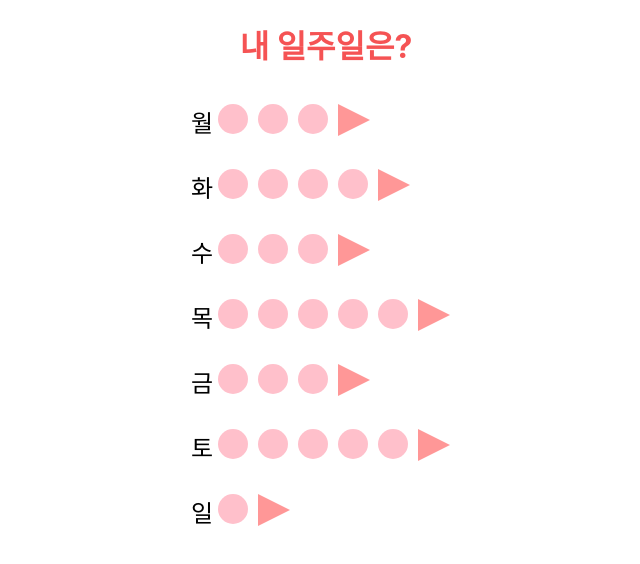
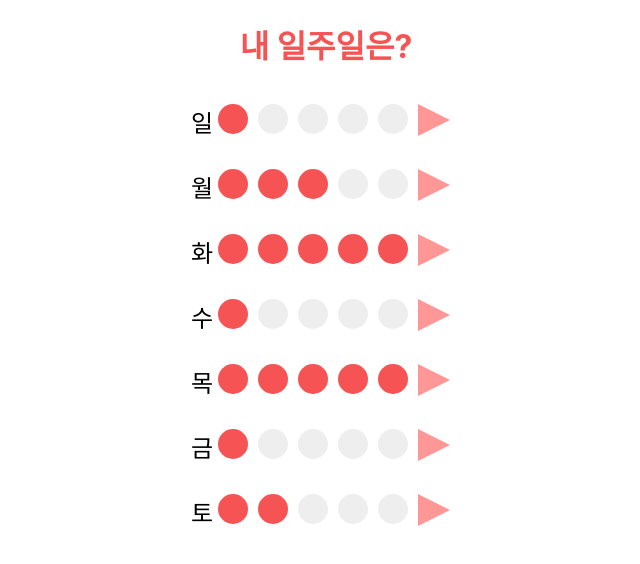
Before and after one commit to isabel-noh/weekly_score, a React (Create React App) app: page / in a window 1280 px wide. Shown: the top 564 px of the page, without its empty margins (314-954 px from the left). Built offline with nearby package versions, Linux system fonts and the light colour scheme.

Commit message:
Update WeeklyScore.js
랜덤 숫자 받아서 해당 회수만큼 원 색칠하기

```diff
--- a/src/WeeklyScore.js
+++ b/src/WeeklyScore.js
@@ -4,13 +4,13 @@ import styled from 'styled-components'
 import { Link } from 'react-router-dom';
 
 const WeeklyScore = (props) => {
-    const [scoreM, setScoreM] = React.useState(0);  //초기화 score 값 5 // useState : 함수형 컴포넌트
-    const [scoreT, setScoreT] = React.useState(0);
-    const [scoreW, setScoreW] = React.useState(0);
-    const [scoreTH, setScoreTH] = React.useState(0);
-    const [scoreF, setScoreF] = React.useState(0);
-    const [scoreSAT, setScoreSAT] = React.useState(0);
-    const [scoreS, setScoreS] = React.useState(0);
+    // const [scoreM, setScoreM] = React.useState(0);  //초기화 score 값 5 // useState : 함수형 컴포넌트
+    // const [scoreT, setScoreT] = React.useState(0);
+    // const [scoreW, setScoreW] = React.useState(0);
+    // const [scoreTH, setScoreTH] = React.useState(0);
+    // const [scoreF, setScoreF] = React.useState(0);
+    // const [scoreSAT, setScoreSAT] = React.useState(0);
+    // const [scoreS, setScoreS] = React.useState(0);
 
     const day_text_dict = {
         0: "일",
@@ -21,53 +21,64 @@ const WeeklyScore = (props) => {
         5: "금",
         6: "토",
       };
+      console.log(Object.keys(day_text_dict).map((d, i) => day_text_dict[d]));
 
-    const set_score = Array.from({length: 5}, (v, i) => i);
-
-    useEffect(() => {
-        setScoreM(Math.floor(Math.random() * 5) + 1);
-        setScoreT(Math.floor(Math.random() * 5) + 1);
-        setScoreW(Math.floor(Math.random() * 5) + 1);
-        setScoreTH(Math.floor(Math.random() * 5) + 1);
-        setScoreF(Math.floor(Math.random() * 5) + 1);
-        setScoreSAT(Math.floor(Math.random() * 5) + 1);
-        setScoreS(Math.floor(Math.random() * 5) + 1);
-    }, [])
+      const day_text_arr = Object.values(day_text_dict);
+      console.log(day_text_arr)
+    // const set_score = Array.from({length: 5}, (v, i) => i);
 
     // useEffect(() => {
-    //     const score = () => {
-    //         set_score.map((n, i) => {
-    //             Math.floor(Math.random * 5) + 1;
-    //         });
-    //     };
+    //     setScoreM(Math.floor(Math.random() * 5) + 1);
+    //     setScoreT(Math.floor(Math.random() * 5) + 1);
+    //     setScoreW(Math.floor(Math.random() * 5) + 1);
+    //     setScoreTH(Math.floor(Math.random() * 5) + 1);
+    //     setScoreF(Math.floor(Math.random() * 5) + 1);
+    //     setScoreSAT(Math.floor(Math.random() * 5) + 1);
+    //     setScoreS(Math.floor(Math.random() * 5) + 1);
     // }, [])
 
-    // console.log(score);
+    // const monday_score = Array.from({length: scoreM}, (v, i) => i);
+    // const tuesday_score = Array.from({length: scoreT}, (v, i) => i);
+    // const wednes_score = Array.from({length: scoreW}, (v, i) => i);
+    // const thurs_score = Array.from({length: scoreTH}, (v, i) => i);
+    // const friday_score = Array.from({length: scoreF}, (v, i) => i);
+    // const satur_score = Array.from({length: scoreSAT}, (v, i) => i);
+    // const sunday_score = Array.from({length: scoreS}, (v, i) => i);
 
-    const monday_score = Array.from({length: scoreM}, (v, i) => i);
-    const tuesday_score = Array.from({length: scoreT}, (v, i) => i);
-    const wednes_score = Array.from({length: scoreW}, (v, i) => i);
-    const thurs_score = Array.from({length: scoreTH}, (v, i) => i);
-    const friday_score = Array.from({length: scoreF}, (v, i) => i);
-    const satur_score = Array.from({length: scoreSAT}, (v, i) => i);
-    const sunday_score = Array.from({length: scoreS}, (v, i) => i);
+    // const random_score = () => {
+    //     return (
+    //         Math.floor(Math.random() * 5) + 1
+    //     )
+    // }
 
+    const score = day_text_arr.map((v, i) => {
+        return {
+            day: v,
+            score: Math.floor(Math.random() * 5) + 1}
+    })
+    console.log(score)
 
     return (
         <>
         <MyWrap>
             <h1>내 일주일은?</h1>
             <MyWeek>
-                <MyDays>
-                    <div>월</div>
-                    {monday_score.map((n, i) => {
-                        return (
-                            <div key={i} className='circle'></div>
-                        )
-                    })}
-                    <Link to="/daily/월"><div className='triangle'></div></Link>
-                </MyDays>
-                <MyDays>
+                {score.map((d, i) => {
+                    return (
+                        <MyDays key={i}>
+                            <div>{`${d.day}`}</div>
+                            {Array.from({length: 5},(v, i) => {
+                                return (
+                                    <Circle key={i}
+                                        style={{backgroundColor: d.score < i+1 ? "#eee": "#f55354"}}></Circle>
+                                )
+                            })}
+                            <Link to="/daily/월"><div className='triangle'></div></Link>
+                        </MyDays>
+                    )
+                })}
+
+                {/* <MyDays>
                     <div>화</div>
                     {tuesday_score.map((n, i) => {
                         return (
@@ -120,7 +131,7 @@ const WeeklyScore = (props) => {
                         )
                     })}
                     <Link to="/daily/일"><div className='triangle'></div></Link>
-                </MyDays>
+                </MyDays> */}
             </MyWeek>
         </MyWrap>
         </>
@@ -139,6 +150,16 @@ const MyWrap = styled.div`
     h1{
         color: #f55354;
     }
+`
+const Circle = styled.div`
+
+    width : 30px;
+    height : 30px;
+    border-radius: 50%;
+
+    float: left;
+    margin: 0px 5px;
+    background-color: #f55354;
 `
 const MyWeek = styled.div`
     width: 300px;
```
